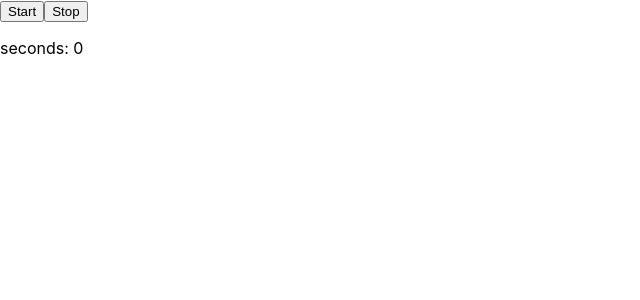
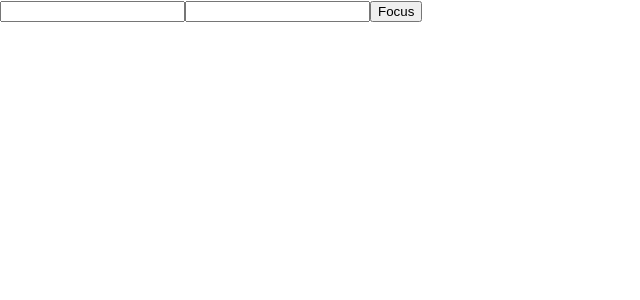
Before and after one commit to wadigzon/test-app, a React (Create React App) app: page / in a window 1280 px wide. Shown: the top 300 px of the page, without its empty margins (0-640 px from the left). Built offline with nearby package versions, Linux system fonts and the light colour scheme.

Commit message:
.- added content

```diff
--- a/src/App.js
+++ b/src/App.js
@@ -1,16 +1,49 @@
-import { useState } from "react";
+import { useState, useRef, forwardRef } from "react";
 
-export default function App() {
+export default function App(){
+  const inputRef = useRef(null);
+  const focusInput = () => {
+    inputRef.current.focus();
+  }
+
+  return (
+    <>
+      {/* <input ref={inputRef} /> */}
+      <MyInput ref = {inputRef} />
+      <MyInput ref = {handleRef} />
+      <button onClick={focusInput} >Focus</button>
+    </>
+  );
+}
+
+const MyInput = forwardRef(
+  function (props, ref) {
+    return <input ref={ref} {...props} style={{color: 'red'}} />
+  }
+)
+
+function handleRef(domNode) {
+  console.log(domNode);
+}
+
+// shows how useRef replaces useState with no use of setter function
+function App1() {
   const [seconds, setSeconds] = useState(0);
+  const timerId = useRef(null);
+  // const [timerId, setTimerId] = useState({
+  //  current: null
+  // })
 
   const startTimer = () => {
-    setInterval(() => {
+    // so we keep the current object and do not cause re-render
+    // note that setTimerId is not being used: not efficient code
+    timerId.current = setInterval(() => {
       setSeconds(currSeconds => currSeconds + 1);
     }, 1000);
   }
 
   const stopTimer = () => {
-
+    clearInterval(timerId.current);
   };
 
   return (
```
